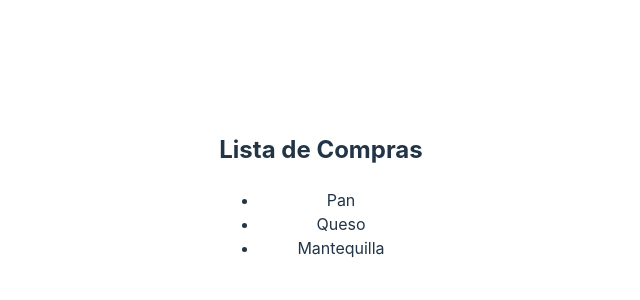
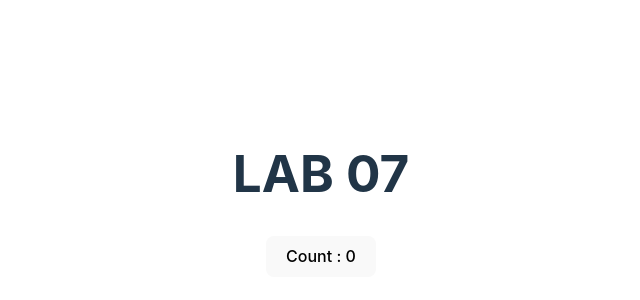
Before and after one commit to Cami2313/LAB-07, a React (Vite) app: page / in a window 1280 px wide. Shown: the part 206-506 px from the top of the page, without its empty margins (319-959 px from the left). Built offline with nearby package versions, Linux system fonts and the light colour scheme.

Commit message:
feature(common): added question-2

```diff
--- a/src/App.jsx
+++ b/src/App.jsx
@@ -1,15 +1,14 @@
 import './App.css'
 import { Button } from './components/Button'
-import { List } from './components/List';
-import { WrappperList } from './components/WrapperList';
 
 function App() {
 
+  const buttonText = "Count : ";
+
   return (
     <>
-      <WrappperList>
-        <List/>
-      </WrappperList>
+      <h1>LAB 07</h1>
+      <Button text={buttonText}/>
     </>
   );
 }
--- a/src/components/Button.jsx
+++ b/src/components/Button.jsx
@@ -7,7 +7,7 @@ export const Button = props => {
     const[count, setCount] = useState(0);
 
     function handlerButton() {
-        setCount(count + 1);
+        setCount(count + 5);
     }
 
     return (
```
